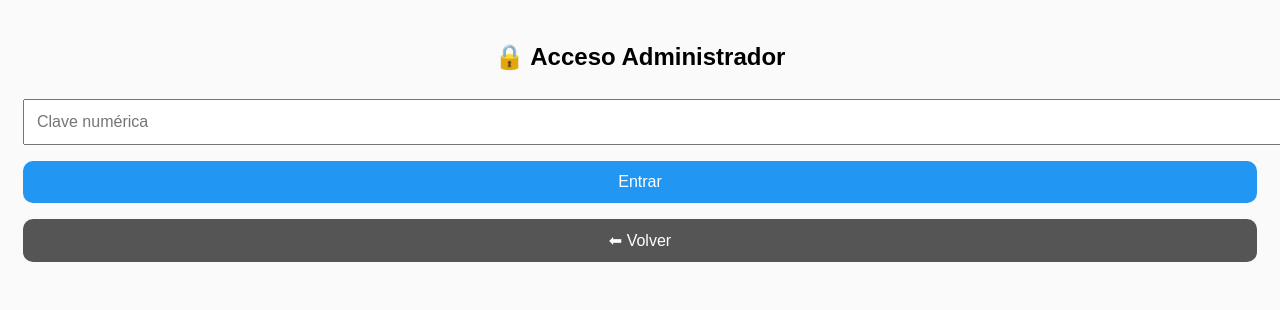
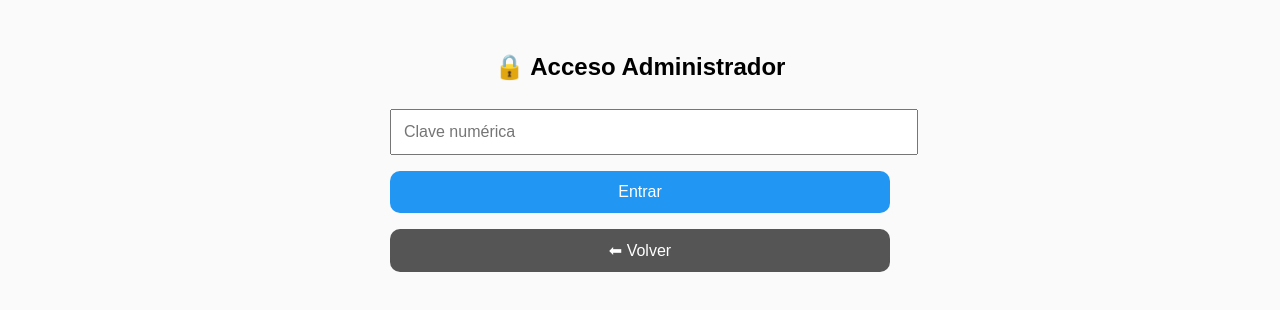
Before and after one commit to caeaeg/visitas-app, a website: page public/admin.html in a window 1280 px wide. Drawn offline with Linux system fonts and the light colour scheme.

Commit message:
Update admin.html

```diff
--- a/public/admin.html
+++ b/public/admin.html
@@ -10,6 +10,11 @@
       padding: 15px;
       background: #fafafa;
     }
+    .container {
+  max-width: 500px;
+  margin: auto;
+  padding: 10px;
+}
 
     h2 {
       text-align: center;
```
